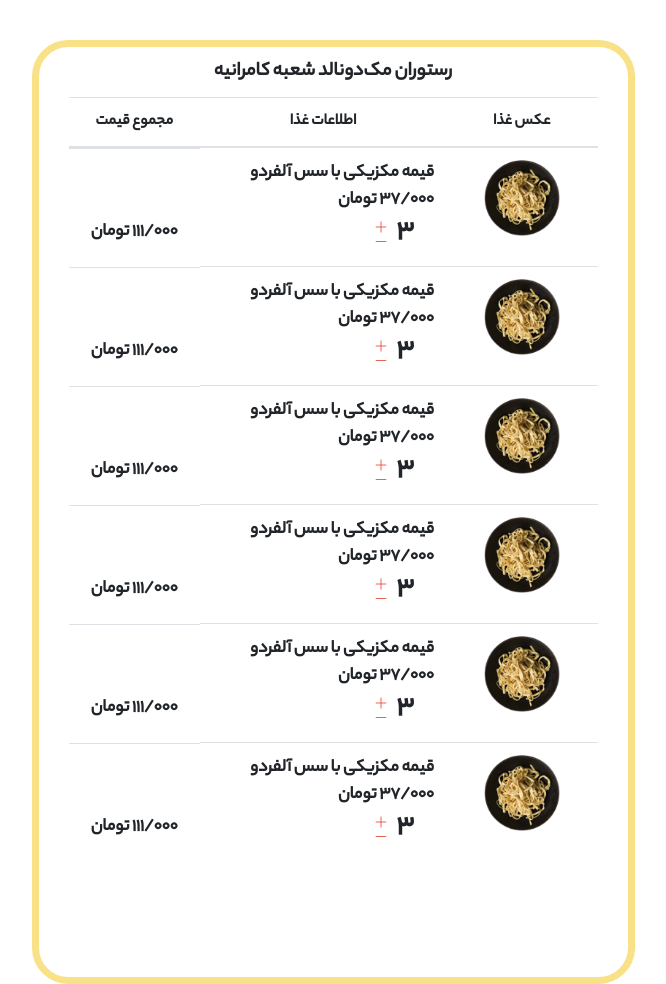
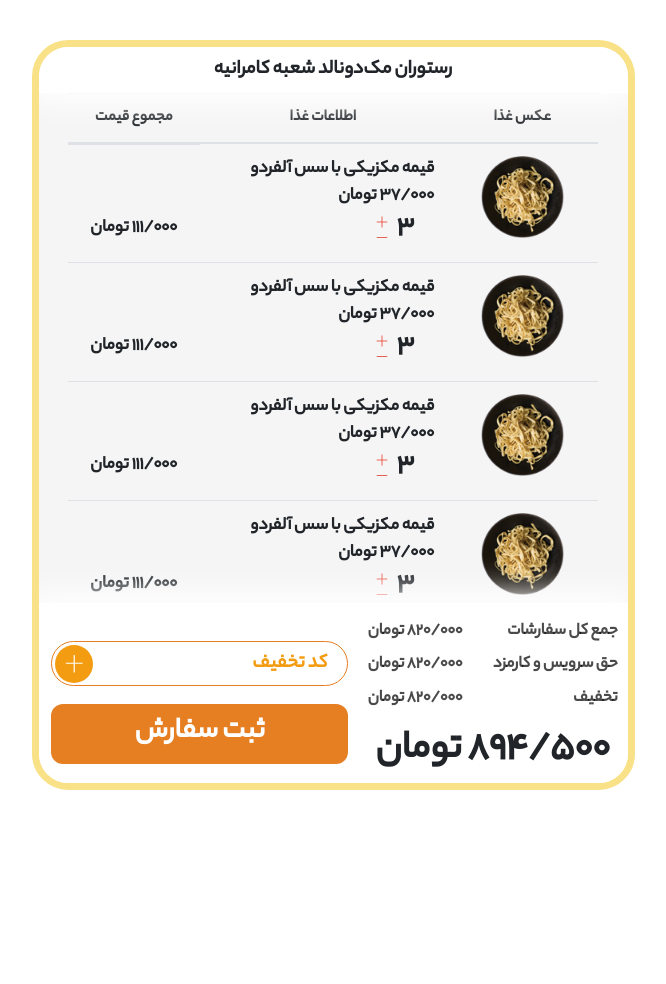
Before and after one commit to mostafa-jamali/bill-generator, a plain HTML site: page index.html in a window 1280 px wide. Shown: the whole page, without its empty margins (307-973 px from the left). After the commit the page ends 830 px from the top, so only its background shows below. Drawn offline with nearby package versions, Linux system fonts and the light colour scheme.

Commit message:
complete static layout

```diff
--- a/index.html
+++ b/index.html
@@ -15,6 +15,7 @@
         <div class="rest-name">
             رستوران مک‌دونالد شعبه کامرانیه
         </div>
+        <div class="table-food">
             <table class="table table-hover">
                 <thead>
                   <tr>
@@ -129,6 +130,35 @@
                 </tbody>
             </table>
         </div>
+        <div class="info-sefaresh">
+            <div class="pt-3 right-side">
+                <div class="d-flex justify-content-between">
+                    <p class="mb-2">جمع کل سفارشات</p>
+                    <span>۸۲۰/۰۰۰ تومان</span>
+                </div>
+                <div class="d-flex justify-content-between">
+                    <p class="mb-2">حق سرویس و کارمزد</p>
+                    <span>۸۲۰/۰۰۰ تومان</span>
+                </div>
+                <div class="d-flex justify-content-between">
+                    <p>تخفیف</p>
+                    <span>۸۲۰/۰۰۰ تومان</span>
+                </div>
+                <div class="d-flex justify-content-center">
+                    <h1>۸۹۴/۵۰۰ تومان</h1>
+                </div>
+            </div>
+            <div class="left-side">
+                <div class="code-takhfif">
+                    <p class="mb-0">کد تخفیف</p>
+                    <div class="plus-takhfif"><img src="./image/plus-with.svg" alt=""></div>
+                </div>
+                <div class="sabte-sefaresh">
+                    <p class="mb-0">ثبت سفارش</p>
+                </div>
+            </div>
+        </div>
+    </div>
     <!-- Optional JavaScript -->
     <!-- jQuery first, then Popper.js, then Bootstrap JS -->
     <script src="https://code.jquery.com/jquery-3.3.1.slim.min.js" integrity="sha384-q8i/X+965DzO0rT7abK41JStQIAqVgRVzpbzo5smXKp4YfRvH+8abtTE1Pi6jizo" crossorigin="anonymous"></script>
--- a/style.css
+++ b/style.css
@@ -13,22 +13,38 @@
 }
 .all-bill{
     width: 603px;
-    height: 944px;
+    height: 750px;
     text-align: center;
     border-radius: 36.3px;
     border: solid 7px rgba(241, 196, 15, 0.5);
-    overflow: hidden;
-    padding: 0 30px;
+    overflow-x: hidden;
 }
 .rest-name{
     width: 100%;
-    height: 50px;
+    height: 70px;
     font-size: 20px;
     font-weight: 900;
     display: flex;
     align-items: center;
     justify-content: center;
     z-index: 10;
+    background-color: white;
+    box-shadow: 0 0 30px 10px white;
+}
+.table-food{
+    overflow-y: scroll;
+    width: 100%;
+    position: relative;
+    z-index: 1;
+    background-color: rgb(245, 245, 245);
+    display: flex;
+    justify-content: center;
+}
+.table{
+    width: 90% !important;
+}
+.table-food::-webkit-scrollbar {
+    display: none;
 }
 .info-food{
     text-align: start;
@@ -52,8 +68,70 @@
     font-weight: bold;
 }
 .food{
-    width: 60%;
+    width: 65%;
 }
 .cost{
     height: 110px;
 }
+.info-sefaresh{
+    width: 100%;
+    height: 250px;
+    z-index: 10;
+    box-shadow: 0 0 30px 10px white;
+    background-color: white;
+    display: flex;
+    justify-content: space-around;
+}
+.info-sefaresh .right-side{
+    width: 250px;
+}
+.info-sefaresh .right-side p,span{
+    font-size: 17px;
+    font-weight: bold;
+    color: rgba(0, 0, 0, 0.71);
+}
+.info-sefaresh .right-side h1{
+    font-weight: bold;
+}
+.info-sefaresh .left-side{
+    width: 300px;
+    margin: 30px 0 10px 0;
+    display: flex;
+    flex-direction: column;
+    justify-content: space-around;
+}
+.info-sefaresh .left-side .code-takhfif{
+    width: 297px;
+    height: 45px;
+    color: #f39c12;
+    font-size: 20px;
+    font-weight: 600;
+    border-radius: 23px;
+    border: solid 1.5px #e67e22;
+    padding: 0 20px 0 3px;
+    display: flex;
+    align-items: center;
+    justify-content: space-between;
+}
+.info-sefaresh .left-side .code-takhfif .plus-takhfif{
+    width: 38px;
+    height: 38px;
+    border-radius: 19px;
+    border-image-source: linear-gradient(to bottom, #f8c26e, #ffcd7e);
+    background-color: #f39c12;
+    display: flex;
+    align-items: center;
+    justify-content: center;
+}
+.info-sefaresh .left-side .sabte-sefaresh{
+    width: 297px;
+    height: 60px;
+    border-radius: 12px;
+    background-color: #e67e22;
+    font-size: 29.3px;
+    font-weight: bold;
+    color: #ffffff;
+    display: flex;
+    align-items: center;
+    justify-content: center;
+}
```
Also changed, not shown: image/plus-with.svg (added). Lines whose indentation alone changed are shown as unchanged.
